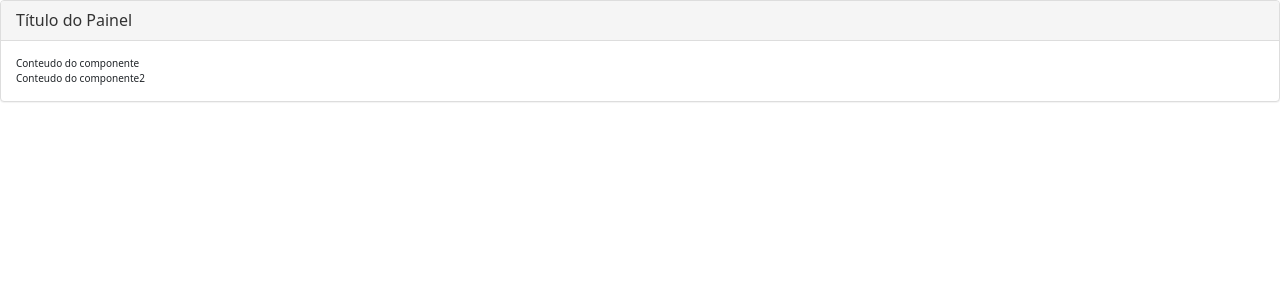
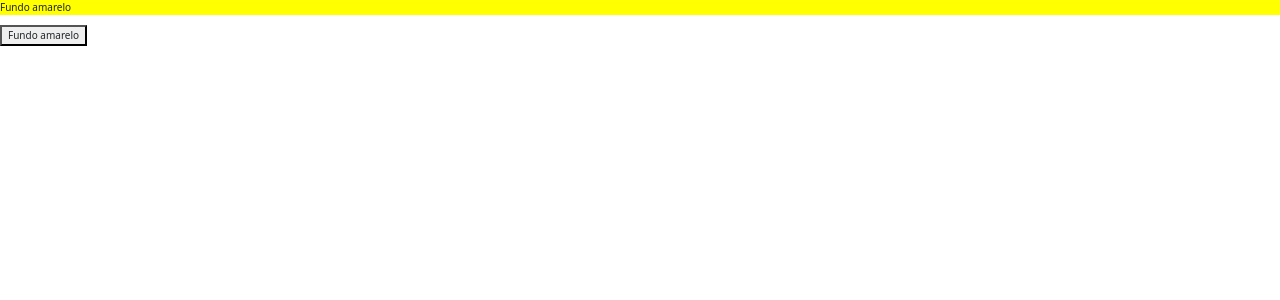
Before and after one commit to carolferreiradev/curso-angular-loianegroner, an Angular app in the folder diretivas/: page / in a window 1280 px wide. Shown: the top 300 px of the page. Built offline with nearby package versions, Linux system fonts and the light colour scheme.

Commit message:
Diretivas customizadas - ElementRef e Renderer2

```diff
--- a/diretivas/src/app/app.component.html
+++ b/diretivas/src/app/app.component.html
@@ -13,8 +13,10 @@
 </app-exemplo-ng-content> -->
 
 
-<app-exemplo-ng-content>
+<!-- <app-exemplo-ng-content>
  <div class="titulo">Título do Painel</div>
  <div class="conteudo">Conteudo do componente</div>
  <div class="conteudo">Conteudo do componente2</div>
-</app-exemplo-ng-content>
+</app-exemplo-ng-content> -->
+
+<app-diretivas-customizadas></app-diretivas-customizadas>
--- a/diretivas/src/app/app.module.ts
+++ b/diretivas/src/app/app.module.ts
@@ -10,6 +10,8 @@ import { DiretivaNgClassComponent } from './diretiva-ng-class/diretiva-ng-class.
 import { DiretivaNgStyleComponent } from './diretiva-ng-style/diretiva-ng-style.component';
 import { OperadorElvisComponent } from './operador-elvis/operador-elvis.component';
 import { ExemploNgContentComponent } from './exemplo-ng-content/exemplo-ng-content.component';
+import { FundoAmareloDirective } from './directives/fundo-amarelo.directive';
+import { DiretivasCustomizadasComponent } from './diretivas-customizadas/diretivas-customizadas.component';
 
 @NgModule({
   declarations: [
@@ -20,7 +22,9 @@ import { ExemploNgContentComponent } from './exemplo-ng-content/exemplo-ng-conte
     DiretivaNgClassComponent,
     DiretivaNgStyleComponent,
     OperadorElvisComponent,
-    ExemploNgContentComponent
+    ExemploNgContentComponent,
+    FundoAmareloDirective,
+    DiretivasCustomizadasComponent
   ],
   imports: [
     BrowserModule,
--- /dev/null
+++ b/diretivas/src/app/directives/fundo-amarelo.directive.ts
@@ -0,0 +1,22 @@
+import { Directive, ElementRef, Renderer2 } from '@angular/core';
+
+@Directive({
+  selector: 'p[appFundoAmarelo]'
+})
+export class FundoAmareloDirective {
+
+  constructor(private _elementRef: ElementRef,
+    private _renderer: Renderer2) {
+
+      //console.log(this._elementRef)
+
+      // Não é recomendado acessar diretamente o elemento, pois pode causar vunerabilidade.
+      // this._elementRef.nativeElement.style.backgroundColor = 'yellow';
+
+      this._renderer.setStyle(
+        this._elementRef.nativeElement,//referencia do elemento
+        'background-color',//nome do estilo(da mesma forma que passamos como atributo na tag, ao inves de backgroundColor)
+        'yellow')//valor
+  }
+
+}
--- /dev/null
+++ b/diretivas/src/app/diretivas-customizadas/diretivas-customizadas.component.html
@@ -0,0 +1,3 @@
+<p appFundoAmarelo>Fundo amarelo</p>
+
+<button appFundoAmarelo>Fundo amarelo</button>
--- /dev/null
+++ b/diretivas/src/app/diretivas-customizadas/diretivas-customizadas.component.ts
@@ -0,0 +1,15 @@
+import { Component, OnInit } from '@angular/core';
+
+@Component({
+  selector: 'app-diretivas-customizadas',
+  templateUrl: './diretivas-customizadas.component.html',
+  styleUrls: ['./diretivas-customizadas.component.css']
+})
+export class DiretivasCustomizadasComponent implements OnInit {
+
+  constructor() { }
+
+  ngOnInit() {
+  }
+
+}
```
Also changed, not shown: diretivas/src/app/diretivas-customizadas/diretivas-customizadas.component.css (added).
